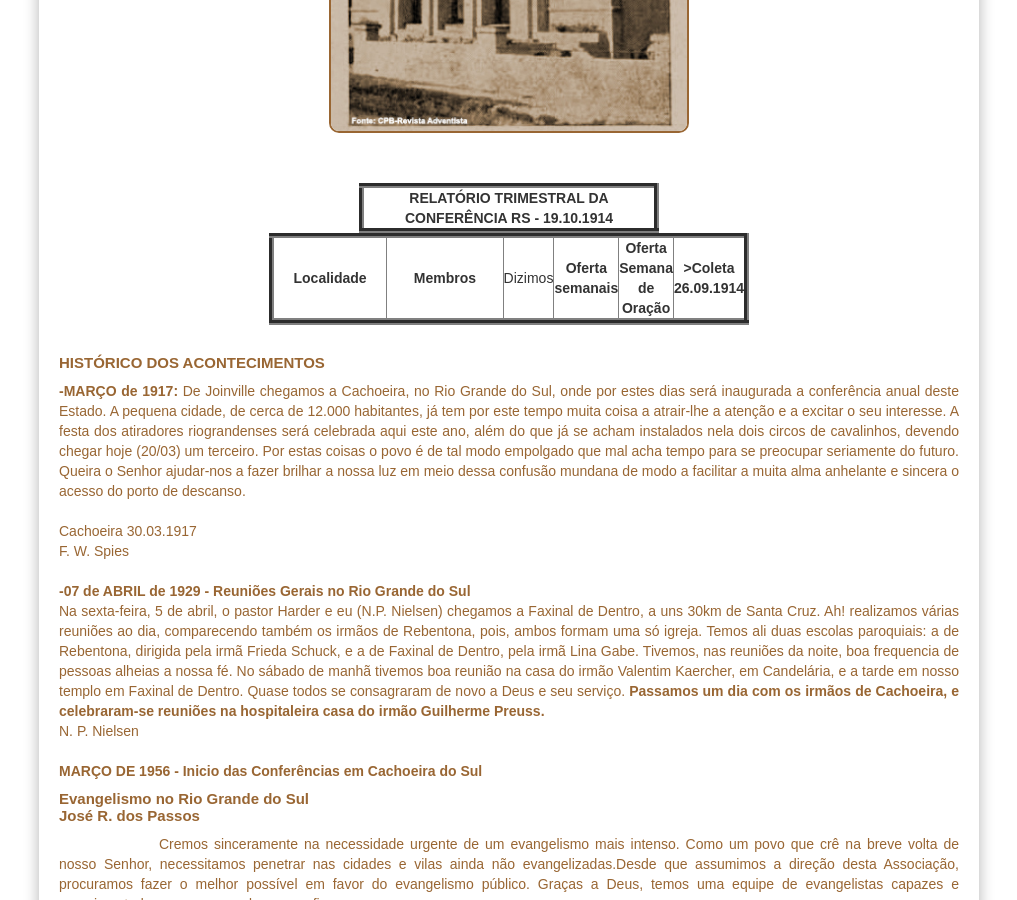
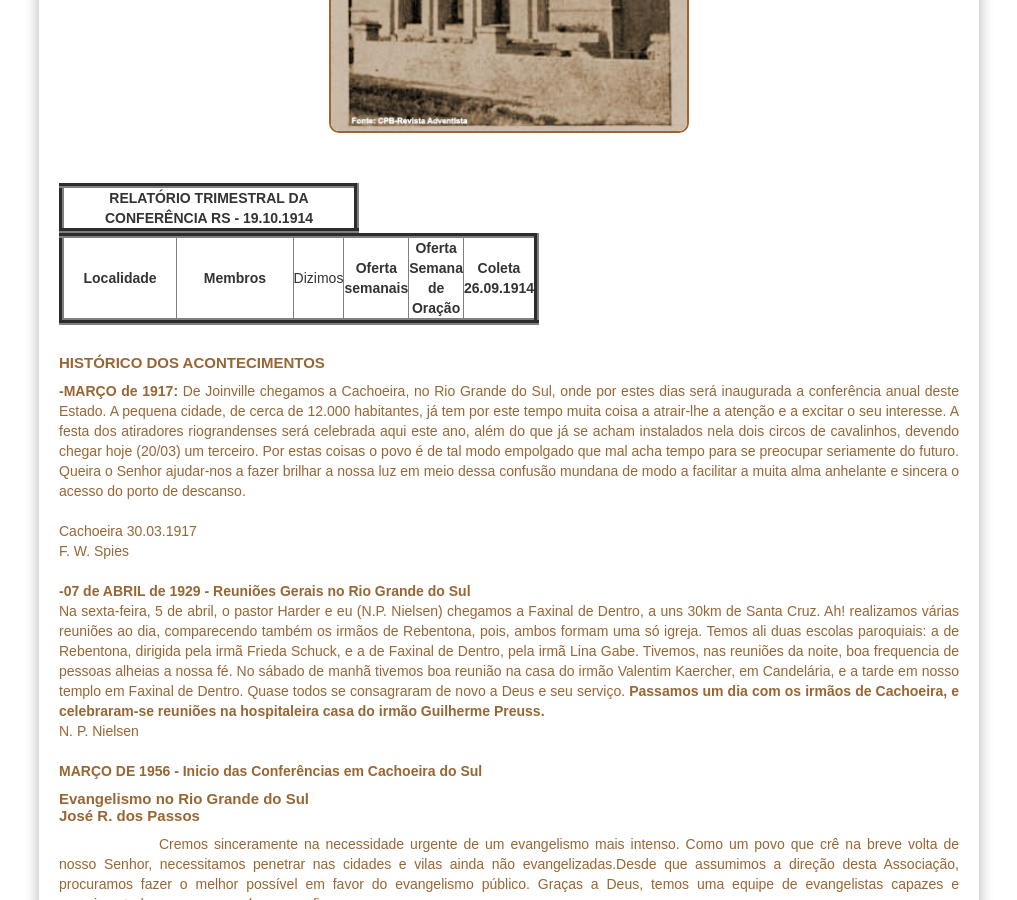
Before and after one commit to claudiovargas1955/claudiovargas1955.github.io, a Jekyll site: the page built from _pages/história-da-iasd-cachoeira.html, in a window 1280 px wide and 900 px high, scrolled down 801 px. Shown: the whole window, without its empty margins (131-1148 px from the left). Built offline with Jekyll 4.4.1, drawn with Linux system fonts in a browser that asks for light colours; some web fonts are replaced.

Commit message:
Update história-da-iasd-cachoeira.html

```diff
--- a/_pages/história-da-iasd-cachoeira.html
+++ b/_pages/história-da-iasd-cachoeira.html
@@ -117,7 +117,7 @@ tr:hover{
 <h3><br><br><br><br>Pr. Aracely Mello<br>Pr. Ataliba Huff<br>Ledovina Marafiga</h3></figcaption></figure><br>
 
 
-<div class="brasileira" align="center">
+<div class="brasileira" align="left">
     <table border="5px" color="#ffffff" width="300px"  cellspacing="0px" cellpadding="0px" height="40px">
            <tr><br>
             <td align="center"><b>RELATÓRIO TRIMESTRAL DA CONFERÊNCIA RS - 19.10.1914</b></td>
@@ -131,7 +131,7 @@ tr:hover{
            <td align="center" width="50px"><b></b>Dizimos</td>
            <td align="center" width="50px"><b>Oferta semanais</b></td>
            <td align="center" width="50px"><b>Oferta Semana de Oração </b</td>
-           <td align="center" width="50px"><b>>Coleta 26.09.1914</b</td>
+           <td align="center" width="50px"><b>Coleta 26.09.1914</b</td>
         </tr>
         <tr>
            <td align="center" width="50px"></td>
```
